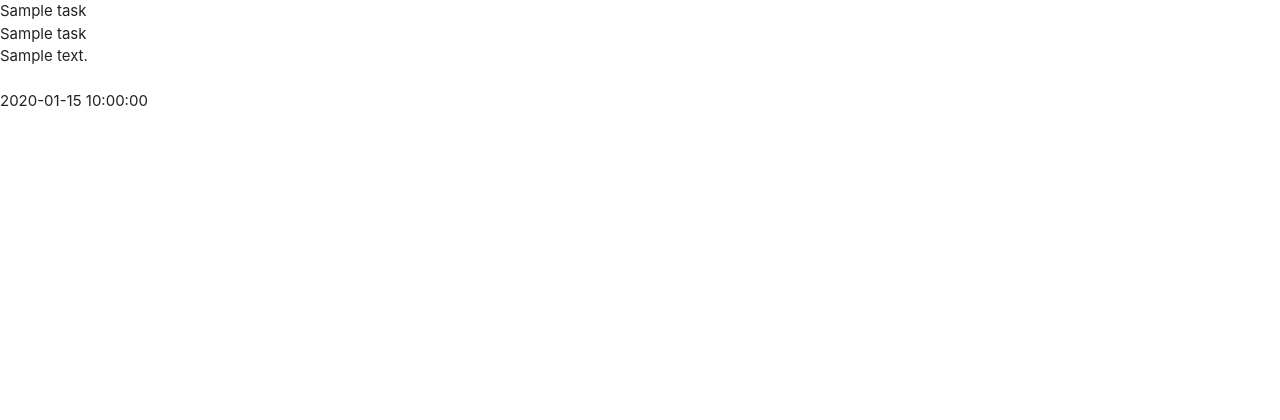
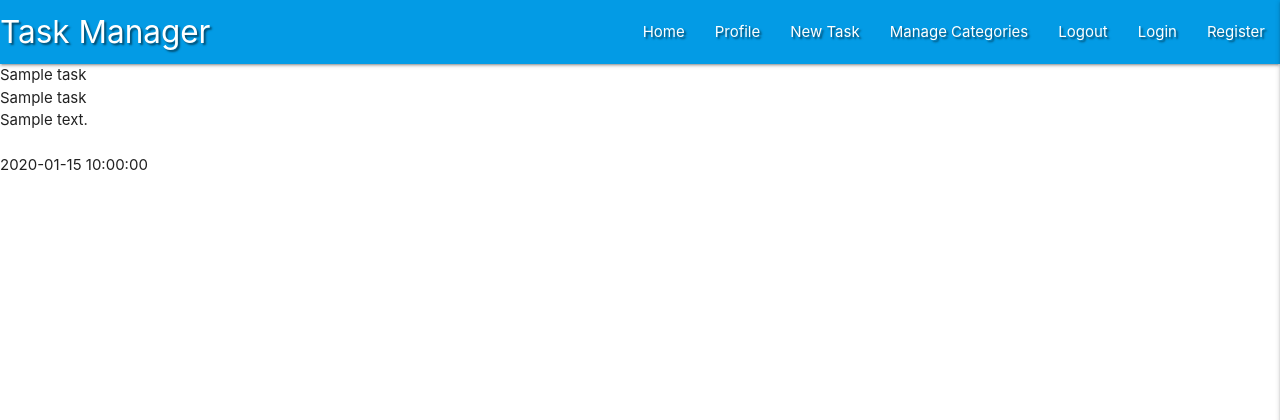
Before and after one commit to Bhargavi84/Flask_Mini_Project, a Flask app: page / in a window 1280 px wide. Shown: the top 420 px of the page. Run offline with Flask 2, Linux system fonts and the light colour scheme; a database or web service that is not in the repository returns one stand-in record (values such as "Sample title"); some libraries are stand-ins or nearby versions.

Commit message:
Add Materialize navbar and side nav

```diff
--- a/static/css/style.css
+++ b/static/css/style.css
@@ -0,0 +1,3 @@
+.text-shadow{
+    text-shadow: 2px 2px 2px rgba(0,0,0,0.5);
+}
--- a/static/js/script.js
+++ b/static/js/script.js
@@ -0,0 +1,3 @@
+ $(document).ready(function () {
+    $(".sidenav").sidenav({edge: "right"});
+});
--- a/templates/base.html
+++ b/templates/base.html
@@ -12,13 +12,43 @@
     <title>Task Manager</title>
 </head>
 <body>
+    <header>
+        <!--- top navbar --->
+        <nav class = "nav-extended text-shadow light-blue darken-1">
+    <div class="nav-wrapper">
+        <a href="{{ url_for('get_tasks') }}" class="brand-logo">Task Manager</a>
+        <a href="#" data-target="mobile-demo" class="sidenav-trigger right"><i class="fas fa-bars"></i></a>
+        <ul class="right hide-on-med-and-down">
+            <li><a href="{{ url_for('get_tasks') }}">Home</a></li>
+            <li><a href="#">Profile</a></li>
+            <li><a href="#">New Task</a></li>
+            <li><a href="#">Manage Categories</a></li>
+            <li><a href="#">Logout</a></li>
+            <li><a href="#">Login</a></li>
+            <li><a href="#">Register</a></li>
+        </ul>
+    </div>
+    </nav>
 
+    <!--- mobile sidenav --->
+    <ul class="sidenav" id="mobile-demo">
+         <li><h4 class="center-align light-blue-text text-darken 4">Task Manager</h4></li>
+            <li><a href="{{ url_for('get_tasks') }}">Home</a></li>
+            <li><a href="#">Profile</a></li>
+            <li><a href="#">New Task</a></li>
+            <li><a href="#">Manage Categories</a></li>
+            <li><a href="#">Logout</a></li>
+            <li><a href="#">Login</a></li>
+            <li><a href="#">Register</a></li>
+    </ul>
+    </header>
 
     {% block content %}
     {% endblock %}
-    <script src="{{ url_for('static', filename= 'js/script.js') }}"></script>
+
     <script src="https://code.jquery.com/jquery-3.6.0.min.js" integrity="sha256-/xUj+3OJU5yExlq6GSYGSHk7tPXikynS7ogEvDej/m4=" crossorigin="anonymous"></script>
     <script src="https://cdnjs.cloudflare.com/ajax/libs/materialize/1.0.0/js/materialize.min.js"></script>
+    <script src="{{ url_for('static', filename= 'js/script.js') }}"></script>
     {% block scripts %}
     {%  endblock %}
 </body>
```
